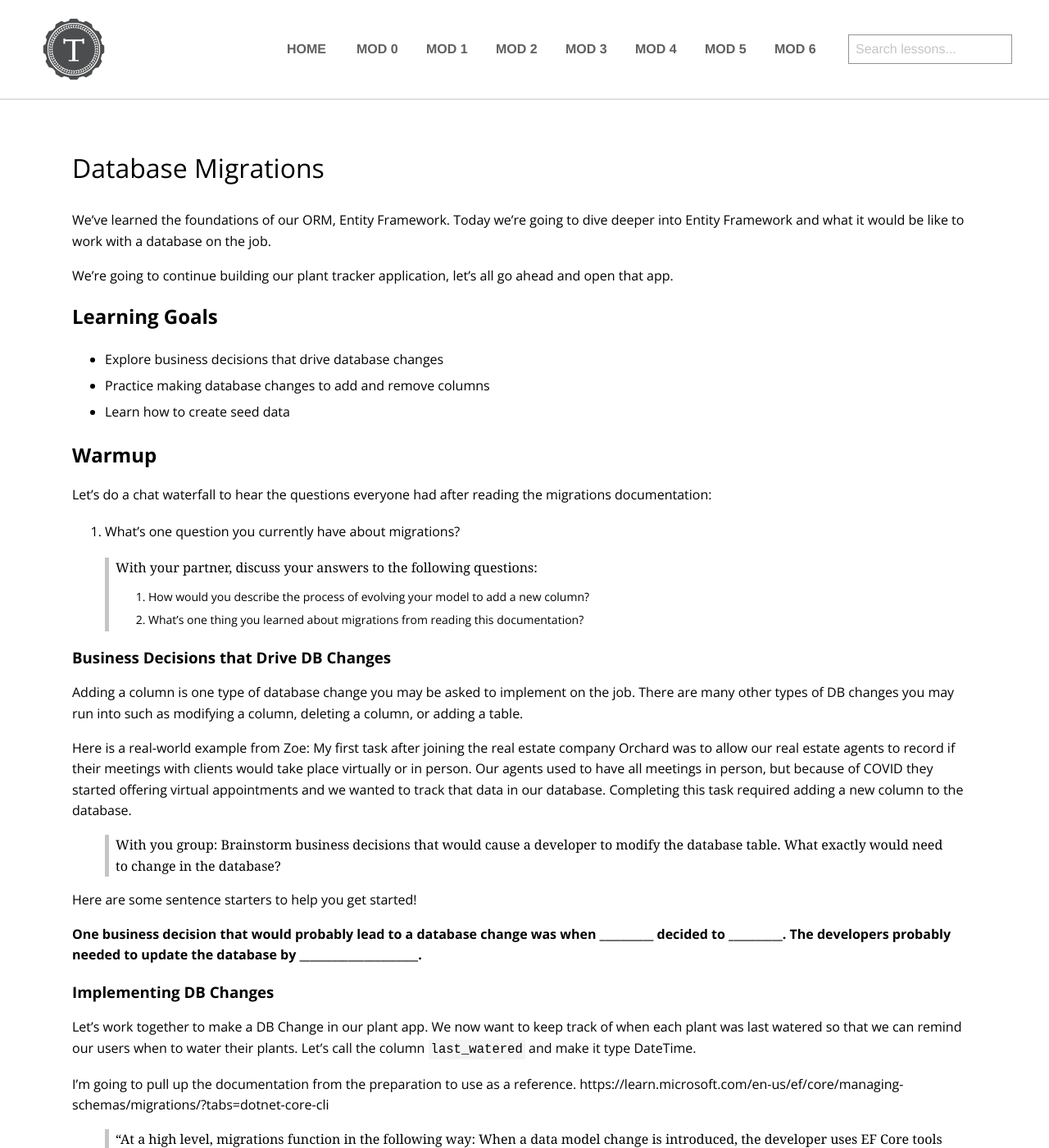
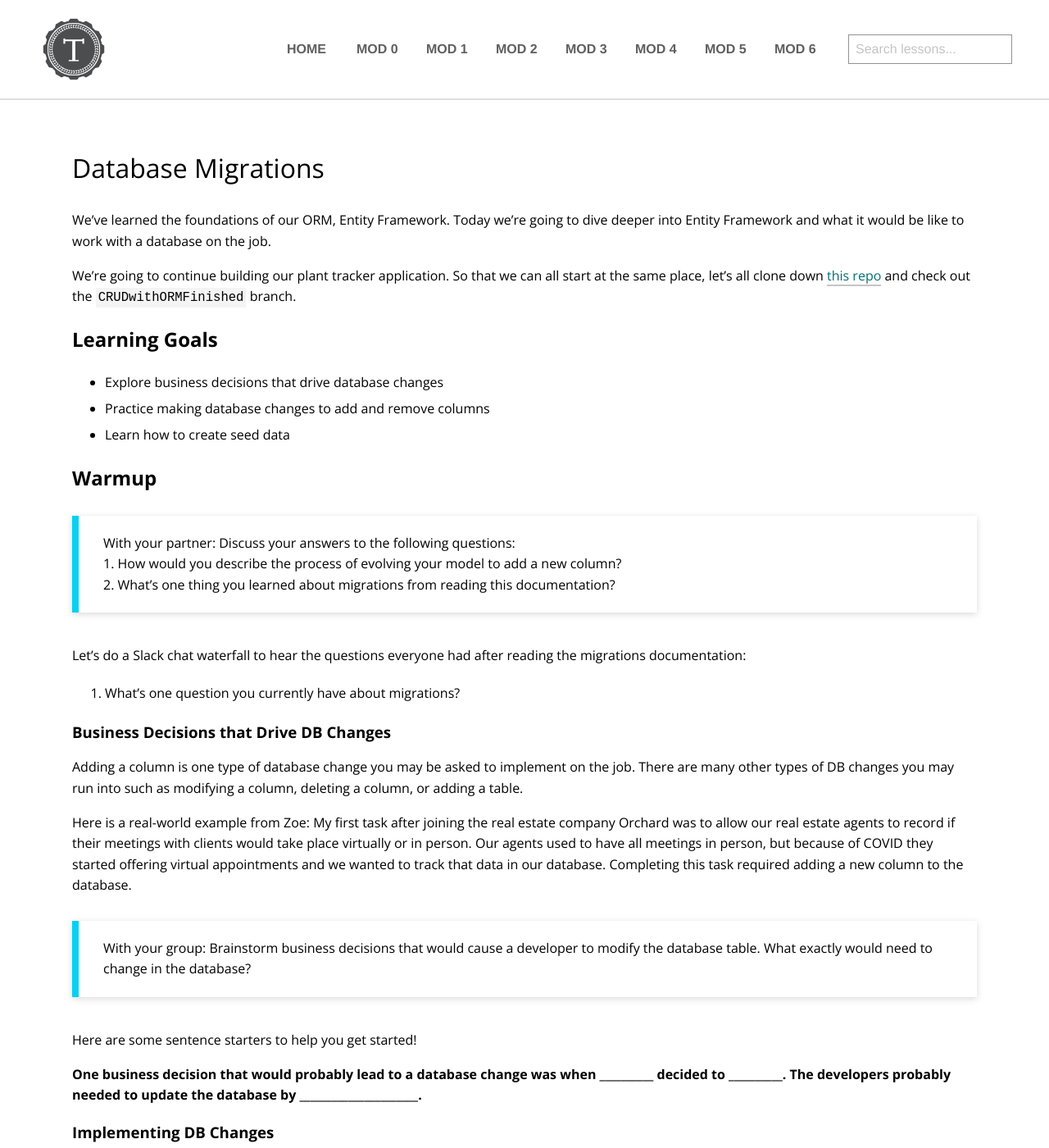
Before and after one commit to turingschool/launch-curriculum, a Jekyll site: the page built from module2/lessons/Week5/DatabaseMigrations.md, in a window 1280 px wide and 1400 px high. Shown: the whole window at 82% size. Built offline with Jekyll 4.4.1, drawn with Linux system fonts in a browser that asks for light colours; nearby versions of some CDN libraries; comment, search, counter and statistics services are not loaded; some of the changed text lies outside the part shown.

Commit message:
Update m2w5 lessons before class

````diff
--- a/module2/lessons/Week5/DatabaseMigrations.md
+++ b/module2/lessons/Week5/DatabaseMigrations.md
@@ -5,7 +5,7 @@ title: Database Migrations
 
 We've learned the foundations of our ORM, Entity Framework. Today we're going to dive deeper into Entity Framework and what it would be like to work with a database on the job.
 
-We're going to continue building our plant tracker application, let's all go ahead and open that app.
+We're going to continue building our plant tracker application. So that we can all start at the same place, let's all clone down [this repo](https://github.com/turingschool-examples/PlantAppStarter) and check out the `CRUDwithORMFinished` branch.
 
 ## Learning Goals
 - Explore business decisions that drive database changes
@@ -13,13 +13,14 @@ We're going to continue building our plant tracker application, let's all go ahe
 - Learn how to create seed data
 
 ## Warmup
+<section class="call-to-action" markdown="1">
+With your partner: Discuss your answers to the following questions: <br>
+    1. How would you describe the process of evolving your model to add a new column? <br>
+    2. What's one thing you learned about migrations from reading this documentation?
+</section>
 
-Let's do a chat waterfall to hear the questions everyone had after reading the migrations documentation:
+Let's do a Slack chat waterfall to hear the questions everyone had after reading the migrations documentation:
 1. What's one question you currently have about migrations?
-
-> With your partner, discuss your answers to the following questions:
-> 1. How would you describe the process of evolving your model to add a new column?
-> 1. What's one thing you learned about migrations from reading this documentation?
 
 ### Business Decisions that Drive DB Changes
 
@@ -27,7 +28,9 @@ Adding a column is one type of database change you may be asked to implement on
 
 Here is a real-world example from Zoe: My first task after joining the real estate company Orchard was to allow our real estate agents to record if their meetings with clients would take place virtually or in person. Our agents used to have all meetings in person, but because of COVID they started offering virtual appointments and we wanted to track that data in our database. Completing this task required adding a new column to the database.
 
-> With you group: Brainstorm business decisions that would cause a developer to modify the database table. What exactly would need to change in the database?
+<section class="call-to-action" markdown="1">
+With your group: Brainstorm business decisions that would cause a developer to modify the database table. What exactly would need to change in the database?
+</section>
 
 Here are some sentence starters to help you get started!
 
@@ -37,14 +40,17 @@ Here are some sentence starters to help you get started!
 
 Let's work together to make a DB Change in our plant app. We now want to keep track of when each plant was last watered so that we can remind our users when to water their plants. Let's call the column `last_watered` and make it type DateTime.
 
+Before we start let's review what a `migration` is.
+
+>"At a high level, migrations function in the following way:
+>When a data model change is introduced, the developer uses EF Core tools to add a corresponding migration describing the updates necessary to keep the database schema in sync. EF Core compares the current model against a snapshot of the old model to determine the differences, and generates migration source files; the files can be tracked in your project's source control like any other source file." - The Migration Documentation
+
 <aside class="instructor-notes">
     <p><strong>Instructor Note</strong><br>I recommend scrolling down to this section https://learn.microsoft.com/en-us/ef/core/managing-schemas/migrations/?tabs=dotnet-core-cli#evolving-your-model and having the documentation open next to your visual studio code. Then you can model following along in the documentation and using it to find the commands needed for migrations. You need to switch over to viewing the `Visual Studio` tab instead of `.Net Core CLI`. And you run the commands in the Tools > NuGet Package Manager > Package Manager Console</p>
 </aside>
 
-I'm going to pull up the documentation from the preparation to use as a reference. https://learn.microsoft.com/en-us/ef/core/managing-schemas/migrations/?tabs=dotnet-core-cli
+I'm going to pull up the documentation from the preparation to use as a reference. [https://learn.microsoft.com/en-us/ef/core/managing-schemas/migrations/?tabs=dotnet-core-cli#evolving-your-model](https://learn.microsoft.com/en-us/ef/core/managing-schemas/migrations/?tabs=dotnet-core-cli#evolving-your-model)
 
->"At a high level, migrations function in the following way:
->When a data model change is introduced, the developer uses EF Core tools to add a corresponding migration describing the updates necessary to keep the database schema in sync. EF Core compares the current model against a snapshot of the old model to determine the differences, and generates migration source files; the files can be tracked in your project's source control like any other source file." - The Migration Documentation
 
 #### Existing Records After Adding New Column
 
@@ -56,31 +62,37 @@ Take a look at what happened to the existing records when we added a new column.
 
 #### Deleting a Column
 
+<section class="call-to-action" markdown="1">
 With your partner, to try figure out how to delete a column. Feel free to try things, search in the documentation, or use google to try and figure it out!
+</section>
 
-<details><summary>View this after you've tried on your own!</summary>
+<section class="answer" markdown="1">
+### View this after you've tried on your own!
+
 The data that existed in that column will be lost, but deleting the column only requires removing the field from the model, making a migration, and updating the database to apply that migration.
 
-While this guide is for a SQLite database (another type of SQL database), the process is the same when using postgreSQL. https://www.learnentityframeworkcore5.com/whats-new-in-ef-core-5/drop-column-from-sqlite-database
-</details>
+While this guide is for a SQLite database (another type of SQL database), the process is the same when using postgreSQL. [https://www.learnentityframeworkcore5.com/whats-new-in-ef-core-5/drop-column-from-sqlite-database](https://www.learnentityframeworkcore5.com/whats-new-in-ef-core-5/drop-column-from-sqlite-database)
+</section>
 
 #### Up and Down Sections of Migrations
 
 You may have noticed that each migration file has an `Up` function and a `Down` function.
 
-> With you partner: What do you think these two functions are for? You can look at the screenshot below or the migrations in your plant tracker application. Google may also be helpful here!
+<section class="call-to-action" markdown="1">
+With you partner: What do you think these two functions are for? You can look at the screenshot below or the migrations in your plant tracker application. Google may also be helpful here!
+</section>
 
 <p align='center'>
   <img src='/assets/images/module2/Week5/migration_up_and_down.png'>
 </p>
 
-<details><summary>View this after you've tried on your own!</summary>
+<section class="answer" markdown="1">
+### View this after you've tried on your own!
 
 The `up` function is the instructions for how to update the database when running `update-database`.
 
 The `down` function is the instructions for how to undo the changes made in this migration. It's uncommon to need to do this, but the option is available to undo a migration and revert to how the database looked before.
-
-</details>
+</section>
 
 ❓Do we want to store our migration files in Github?
 
@@ -101,7 +113,7 @@ Database seeding is populating a database with an initial set of data. Oftentime
 There are many ways to create seed data. The approach we're going to use is building a DataSeeder Class similar to the following. Notice the `PlantApp.Data` namespace because this class belongs in the `Data` folder.
 
 <!-- Instructor note, there may be a nicer way to get these dates working, but this works and so I'm going to leave it for now. -->
-```C#
+```c#
 namespace PlantApp.Data
 {
     public class DataSeeder
@@ -139,7 +151,7 @@ namespace PlantApp.Data
 
 When we want to run this file and seed some plants and rooms into our database we can add (or uncomment) the line `DataSeeder.SeedPlantsAndRooms(context);` Go ahead and add this line right after the line where you create your plant tracker context.
 
-```C#
+```c#
 using (var context = new PlantTrackerContext())
 {
     DataSeeder.SeedPlantsAndRooms(context);
````
Also changed, not shown: module2/labs/Week5/DatabaseMigrations.md (+9 -2 lines), module2/labs/Week5/ManyToManyWithAnORM.md (+2 -2 lines), module2/lessons/Week5/ManyToManyWithAnORM.md (+35 -35 lines), module2/preparation/Week5/ManyToManyWithAnORM.md (+1 -1 lines).
